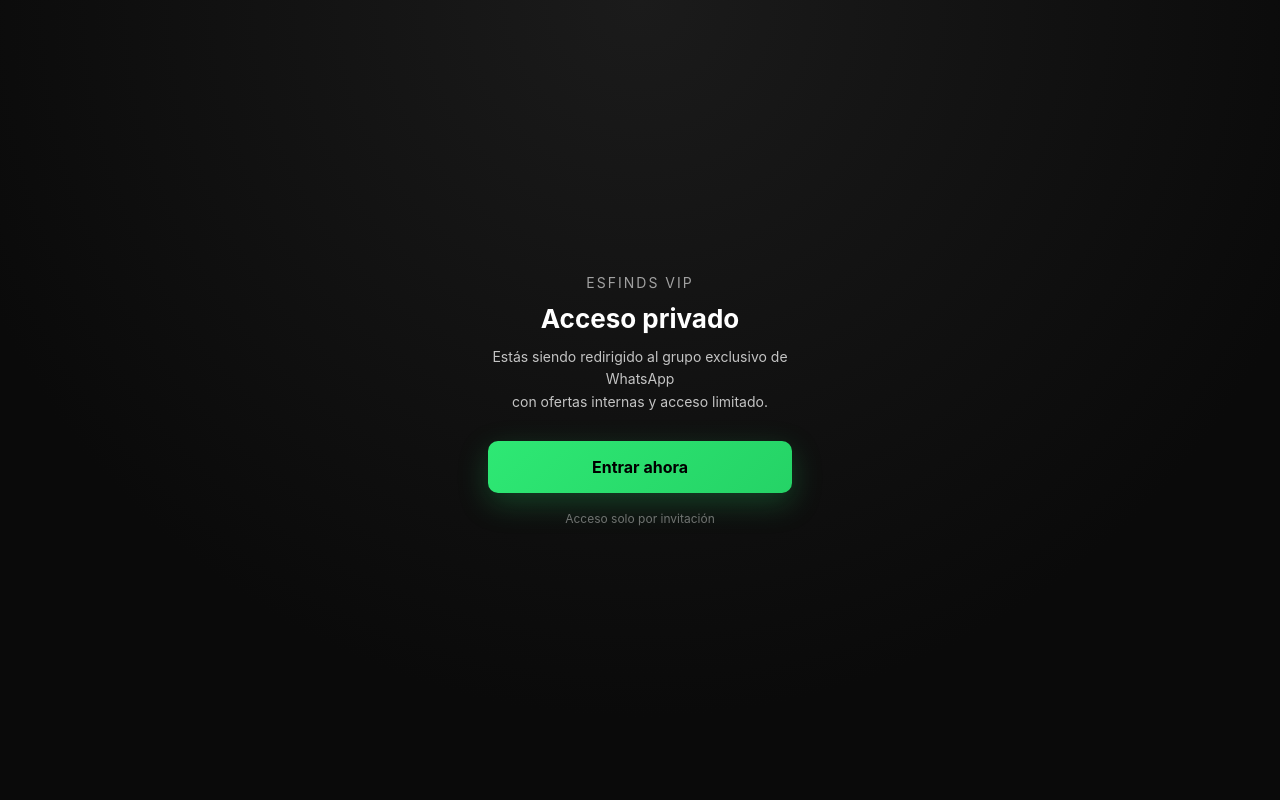
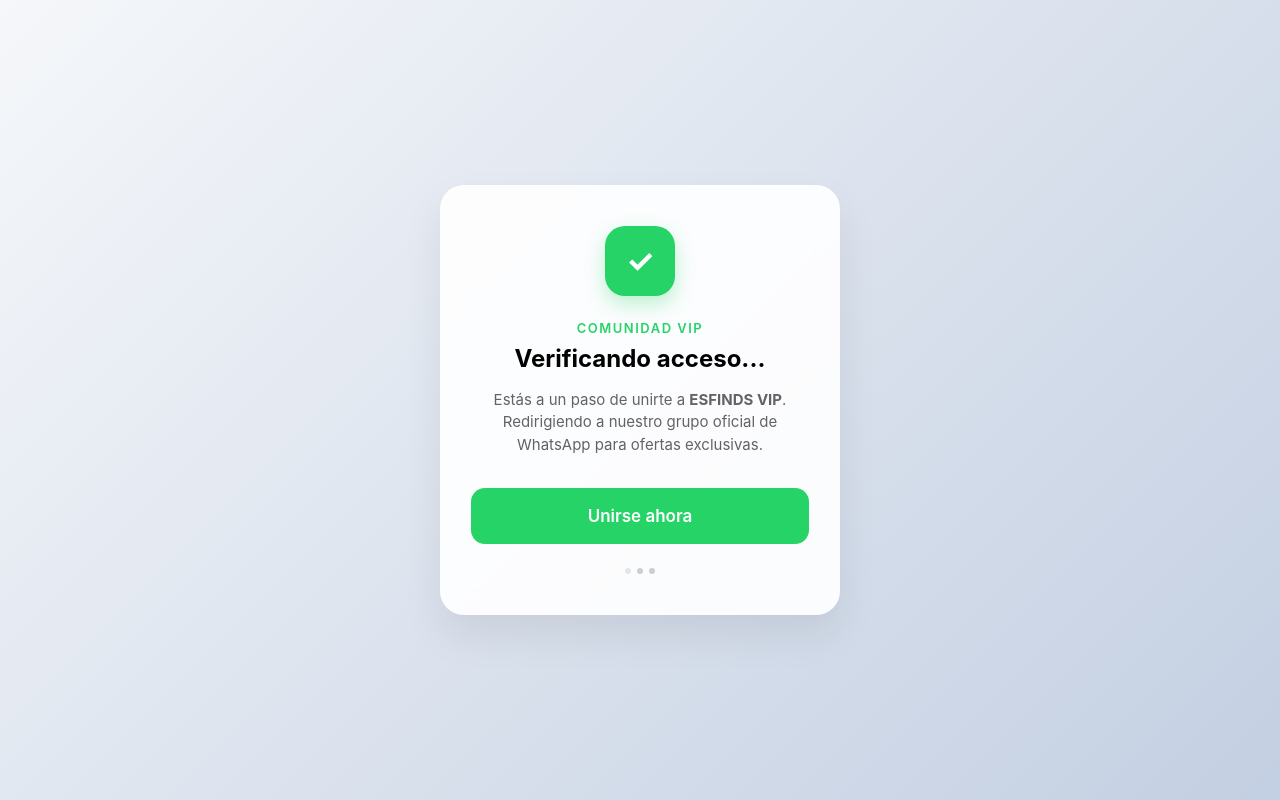
Before and after one commit to ahjohnwon-afk/fb-esfinds-landing, a plain HTML site: page index.html in a window 1280 px wide. Drawn offline with Linux system fonts and the light colour scheme.

Commit message:
Update index.html

```diff
--- a/index.html
+++ b/index.html
@@ -2,118 +2,168 @@
 <html lang="es">
 <head>
   <meta charset="UTF-8" />
-  <title>ESFINDS VIP · Acceso privado</title>
+  <title>ESFINDS VIP · Canal Oficial</title>
 
-  <!-- SEO / FB Preview -->
-  <meta property="og:title" content="ESFINDS VIP · Acceso privado" />
-  <meta property="og:description" content="Ofertas internas · Acceso exclusivo por invitación" />
+  <meta property="og:title" content="ESFINDS VIP · Canal Oficial" />
+  <meta property="og:description" content="Únete a nuestra comunidad exclusiva de ofertas" />
   <meta property="og:type" content="website" />
-
   <meta name="viewport" content="width=device-width, initial-scale=1.0" />
 
-  <!-- 自动跳转（延迟 1.2 秒，更自然） -->
   <meta http-equiv="refresh" content="1.2; url=https://cutt.ly/fb_esfinds" />
 
   <style>
+    :root {
+      --primary-color: #25D366; /* WhatsApp Green */
+      --text-main: #1C1C1E;
+      --text-sub: #636366;
+    }
+
     * {
       box-sizing: border-box;
+      -webkit-tap-highlight-color: transparent;
     }
 
     body {
       margin: 0;
       height: 100vh;
-      background: radial-gradient(circle at top, #1b1b1b, #0a0a0a 70%);
-      color: #ffffff;
-      font-family: -apple-system, BlinkMacSystemFont, "Segoe UI", Roboto, Arial, sans-serif;
+      /* 改为清爽的淡灰色渐变，看起来更像官方登录页 */
+      background: linear-gradient(135deg, #f5f7fa 0%, #c3cfe2 100%);
+      color: var(--text-main);
+      font-family: -apple-system, BlinkMacSystemFont, "Segoe UI", Roboto, Helvetica, Arial, sans-serif;
       display: flex;
       align-items: center;
       justify-content: center;
+      padding: 20px;
     }
 
     .card {
       width: 100%;
-      max-width: 360px;
-      padding: 36px 28px;
+      max-width: 400px;
+      padding: 40px 30px;
       text-align: center;
-      animation: fadeIn 0.8s ease-out;
+      /* 磨砂玻璃效果，更有质感 */
+      background: rgba(255, 255, 255, 0.9);
+      backdrop-filter: blur(10px);
+      border-radius: 24px;
+      border: 1px solid rgba(255, 255, 255, 0.3);
+      box-shadow: 0 20px 40px rgba(0, 0, 0, 0.08);
+      animation: slideUp 0.6s ease-out;
+    }
+
+    .icon-box {
+      width: 70px;
+      height: 70px;
+      background: var(--primary-color);
+      border-radius: 20px;
+      margin: 0 auto 24px;
+      display: flex;
+      align-items: center;
+      justify-content: center;
+      box-shadow: 0 8px 20px rgba(37, 211, 102, 0.3);
+    }
+
+    /* 简单的模拟图标 */
+    .icon-box::after {
+      content: '✓';
+      color: white;
+      font-size: 32px;
+      font-weight: bold;
     }
 
     .brand {
-      font-size: 14px;
-      letter-spacing: 2px;
-      opacity: 0.6;
-      margin-bottom: 12px;
+      font-size: 13px;
+      font-weight: 600;
+      color: var(--primary-color);
+      letter-spacing: 1.5px;
+      text-transform: uppercase;
+      margin-bottom: 8px;
     }
 
     .title {
-      font-size: 26px;
+      font-size: 24px;
       font-weight: 700;
-      margin-bottom: 12px;
+      margin-bottom: 16px;
+      color: #000;
     }
 
     .desc {
-      font-size: 14px;
-      opacity: 0.75;
-      line-height: 1.6;
-      margin-bottom: 28px;
+      font-size: 15px;
+      color: var(--text-sub);
+      line-height: 1.5;
+      margin-bottom: 32px;
     }
 
     .btn {
-      display: inline-block;
+      display: flex;
+      align-items: center;
+      justify-content: center;
       width: 100%;
-      padding: 16px 0;
-      background: linear-gradient(135deg, #2ee874, #25D366);
-      color: #000;
-      font-weight: 700;
-      font-size: 16px;
-      border-radius: 10px;
+      padding: 18px 0;
+      background: var(--primary-color);
+      color: #fff;
+      font-weight: 600;
+      font-size: 17px;
+      border-radius: 14px;
       text-decoration: none;
-      transition: transform 0.15s ease, box-shadow 0.15s ease;
-      box-shadow: 0 10px 30px rgba(37, 211, 102, 0.25);
+      transition: all 0.2s ease;
     }
 
-    .btn:hover {
-      transform: translateY(-1px);
-      box-shadow: 0 14px 40px rgba(37, 211, 102, 0.35);
+    .btn:active {
+      transform: scale(0.98);
+      opacity: 0.9;
     }
 
-    .hint {
-      margin-top: 18px;
-      font-size: 12px;
-      opacity: 0.4;
+    .loading-dots {
+      margin-top: 24px;
+      display: flex;
+      justify-content: center;
+      gap: 6px;
     }
 
-    @keyframes fadeIn {
-      from {
-        opacity: 0;
-        transform: translateY(8px);
-      }
-      to {
-        opacity: 1;
-        transform: translateY(0);
-      }
+    .dot {
+      width: 6px;
+      height: 6px;
+      background: #ccc;
+      border-radius: 50%;
+      animation: blink 1.4s infinite both;
+    }
+
+    .dot:nth-child(2) { animation-delay: 0.2s; }
+    .dot:nth-child(3) { animation-delay: 0.4s; }
+
+    @keyframes slideUp {
+      from { opacity: 0; transform: translateY(20px); }
+      to { opacity: 1; transform: translateY(0); }
+    }
+
+    @keyframes blink {
+      0%, 80%, 100% { opacity: 0.3; }
+      40% { opacity: 1; }
     }
   </style>
 </head>
 
 <body>
   <div class="card">
-    <div class="brand">ESFINDS VIP</div>
+    <div class="icon-box"></div>
 
-    <div class="title">Acceso privado</div>
+    <div class="brand">Comunidad VIP</div>
+
+    <div class="title">Verificando acceso...</div>
 
     <div class="desc">
-      Estás siendo redirigido al grupo exclusivo de WhatsApp<br />
-      con ofertas internas y acceso limitado.
+      Estás a un paso de unirte a <b>ESFINDS VIP</b>.<br />
+      Redirigiendo a nuestro grupo oficial de WhatsApp para ofertas exclusivas.
     </div>
 
-    <!-- 手动兜底按钮 -->
     <a class="btn" href="https://cutt.ly/fb_esfinds">
-      Entrar ahora
+      Unirse ahora
     </a>
 
-    <div class="hint">
-      Acceso solo por invitación
+    <div class="loading-dots">
+      <div class="dot"></div>
+      <div class="dot"></div>
+      <div class="dot"></div>
     </div>
   </div>
 </body>
```
